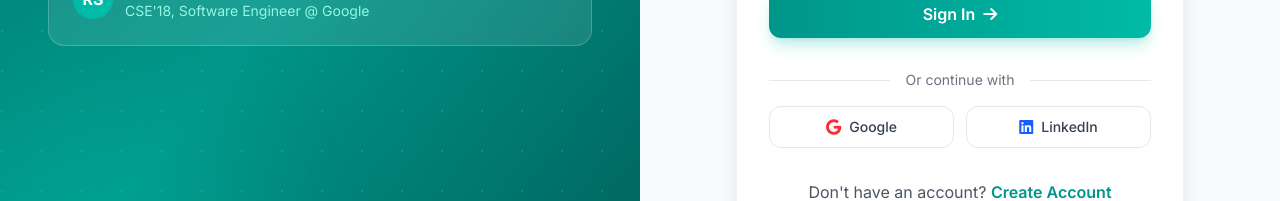
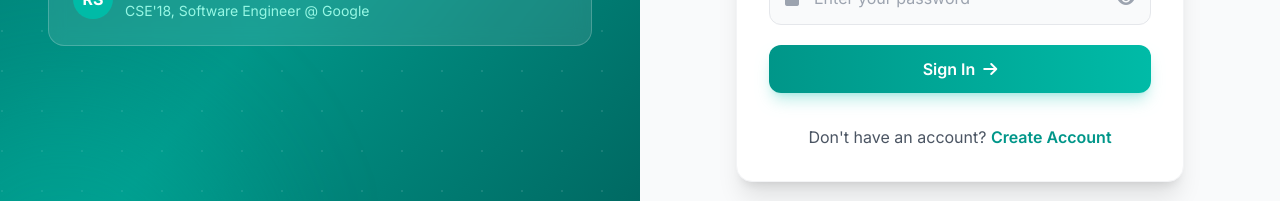
Before and after one commit to sayed-115/cuet-connectx-frontend, a React (Vite) app: page /login in a window 1280 px wide. Shown: the part 524-725 px from the top of the page. Built offline with nearby package versions, Linux system fonts and the light colour scheme; no server answers.

Commit message:
Remove Google and LinkedIn login buttons

```diff
--- a/src/pages/Login.jsx
+++ b/src/pages/Login.jsx
@@ -163,28 +163,6 @@ function Login() {
               </button>
             </form>
 
-            <div className="mt-8">
-              <div className="relative">
-                <div className="absolute inset-0 flex items-center">
-                  <div className="w-full border-t border-gray-200 dark:border-gray-700"></div>
-                </div>
-                <div className="relative flex justify-center text-sm">
-                  <span className="px-4 bg-white dark:bg-gray-800 text-gray-500">Or continue with</span>
-                </div>
-              </div>
-
-              <div className="mt-4 grid grid-cols-2 gap-3">
-                <button className="flex items-center justify-center gap-2 px-4 py-2.5 border border-gray-200 dark:border-gray-700 rounded-xl hover:bg-gray-50 dark:hover:bg-gray-700 transition-colors">
-                  <i className="fab fa-google text-red-500"></i>
-                  <span className="text-sm font-medium text-gray-700 dark:text-gray-300">Google</span>
-                </button>
-                <button className="flex items-center justify-center gap-2 px-4 py-2.5 border border-gray-200 dark:border-gray-700 rounded-xl hover:bg-gray-50 dark:hover:bg-gray-700 transition-colors">
-                  <i className="fab fa-linkedin text-blue-600"></i>
-                  <span className="text-sm font-medium text-gray-700 dark:text-gray-300">LinkedIn</span>
-                </button>
-              </div>
-            </div>
-
             <p className="mt-8 text-center text-gray-600 dark:text-gray-400">
               Don't have an account? <Link to="/signup" className="text-teal-600 hover:text-teal-700 font-semibold">Create Account</Link>
             </p>
```
